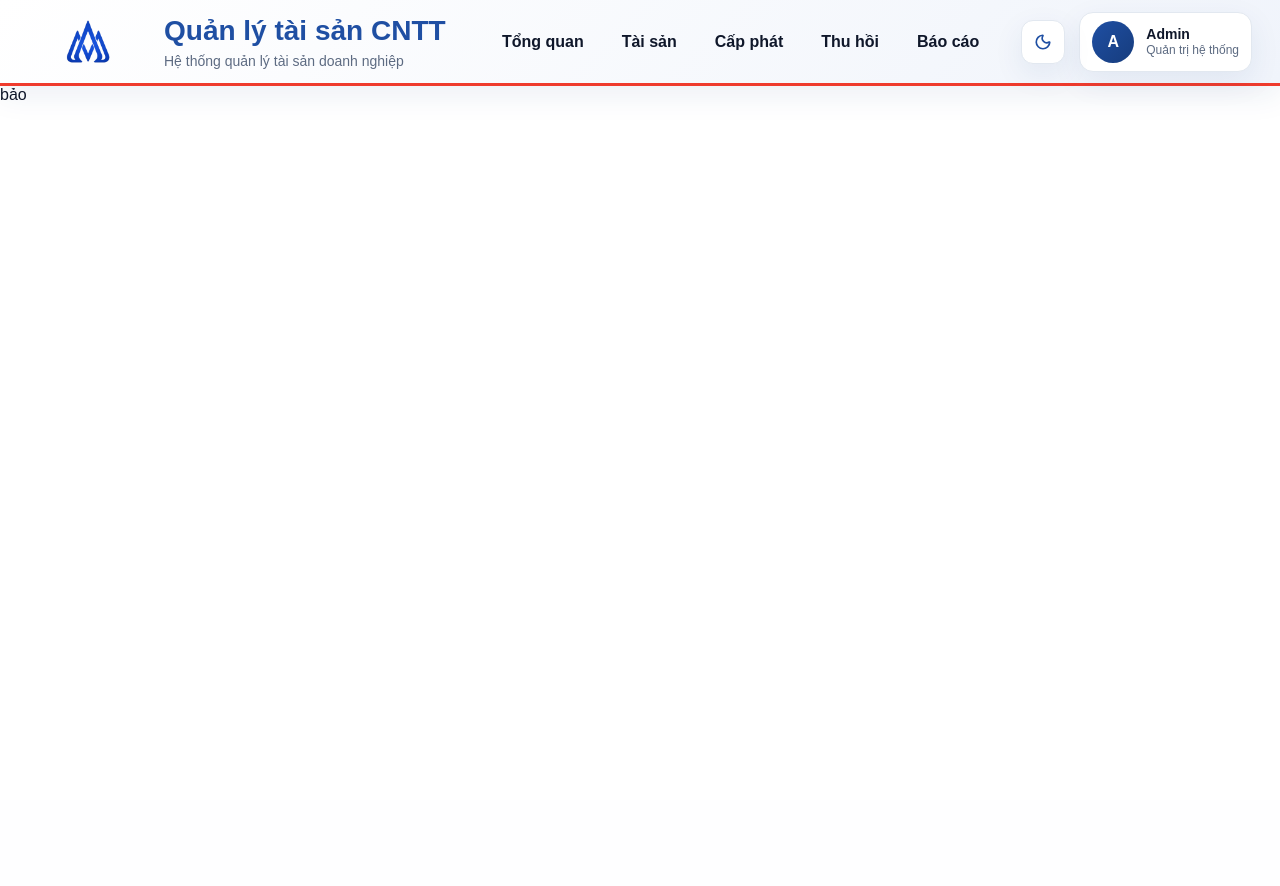
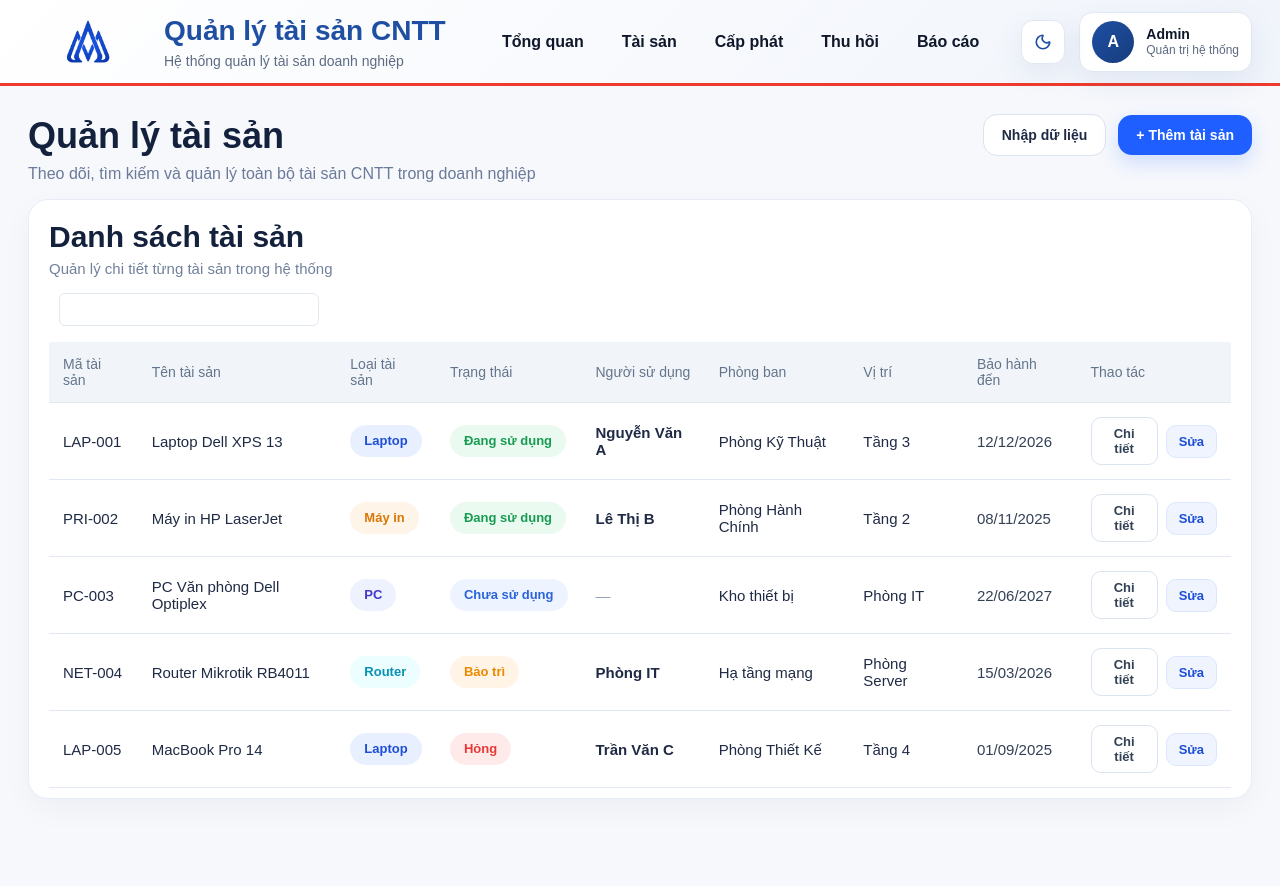
Before and after one commit to Minh-boop2/AssetOne, a Flask app: template templates/assets/assets.html in a window 1280 px wide. Before the commit the page ends 100 px from the top, so only its background shows below. Run offline with Flask 3, Linux system fonts and the light colour scheme; the template is opened without the code that fills it, so the values that code supplies are empty.

Commit message:
asset v1

```diff
--- a/static/css/assets/assets.css
+++ b/static/css/assets/assets.css
@@ -0,0 +1,267 @@
+/* ===== Page ===== */
+.assets-page {
+  padding: 28px;
+  background: #f6f8fc;
+  min-height: 100vh;
+}
+
+.assets-page__header {
+  display: flex;
+  align-items: flex-start;
+  justify-content: space-between;
+  gap: 20px;
+  margin-bottom: 16px;
+}
+
+.assets-page__title {
+  margin: 0 0 8px;
+  font-size: 36px;
+  font-weight: 800;
+  color: #14213d;
+  line-height: 1.2;
+}
+
+.assets-page__subtitle {
+  margin: 0;
+  font-size: 16px;
+  color: #6b7a99;
+}
+
+.assets-page__actions {
+  display: flex;
+  align-items: center;
+  gap: 12px;
+  flex-wrap: wrap;
+}
+
+/* ===== Button ===== */
+.btn {
+  border: none;
+  outline: none;
+  border-radius: 14px;
+  padding: 12px 18px;
+  font-size: 14px;
+  font-weight: 700;
+  cursor: pointer;
+  transition: all 0.2s ease;
+}
+
+.btn-primary {
+  background: #1f5eff;
+  color: #fff;
+  box-shadow: 0 8px 20px rgba(31, 94, 255, 0.18);
+}
+
+.btn-primary:hover {
+  transform: translateY(-1px);
+  background: #184ee0;
+}
+
+.btn-outline {
+  background: #fff;
+  color: #1f2a44;
+  border: 1px solid #dbe3f0;
+}
+
+.btn-outline:hover {
+  background: #f8fbff;
+}
+
+/* ===== Section ===== */
+.assets-table-section {
+  background: #fff;
+  border: 1px solid #e7edf6;
+  border-radius: 20px;
+  padding: 20px 20px 10px;
+  box-shadow: 0 10px 30px rgba(15, 23, 42, 0.04);
+}
+
+.section-heading {
+  display: flex;
+  align-items: center;
+  justify-content: space-between;
+  margin-bottom: 16px;
+}
+
+.section-heading h2 {
+  margin: 0 0 6px;
+  font-size: 30px;
+  font-weight: 800;
+  color: #14213d;
+}
+
+.section-heading p {
+  margin: 0;
+  color: #71809b;
+  font-size: 15px;
+}
+
+/* ===== Badge ===== */
+.badge {
+  display: inline-flex;
+  align-items: center;
+  justify-content: center;
+  padding: 8px 14px;
+  border-radius: 999px;
+  font-size: 13px;
+  font-weight: 700;
+  white-space: nowrap;
+}
+
+.badge-type {
+  background: #f3f6fb;
+  color: #42526b;
+}
+
+.badge-laptop {
+  background: #e8f0ff;
+  color: #1d4ed8;
+}
+
+.badge-pc {
+  background: #eef2ff;
+  color: #4338ca;
+}
+
+.badge-printer {
+  background: #fff4e8;
+  color: #d97706;
+}
+
+.badge-router {
+  background: #ecfeff;
+  color: #0891b2;
+}
+
+.badge-using {
+  background: #eafaf1;
+  color: #179c52;
+}
+
+.badge-available {
+  background: #edf4ff;
+  color: #2b63d9;
+}
+
+.badge-maintenance {
+  background: #fff4e5;
+  color: #ea8a00;
+}
+
+.badge-broken {
+  background: #ffeaea;
+  color: #e53935;
+}
+
+.badge-inactive {
+  background: #f2f4f7;
+  color: #6b7280;
+}
+
+/* ===== Table detail ===== */
+.asset-user {
+  font-weight: 600;
+  color: #1f2a44;
+}
+
+.asset-date {
+  color: #334155;
+  font-weight: 500;
+}
+
+.asset-empty {
+  color: #94a3b8;
+  font-style: italic;
+}
+
+/* ===== Action ===== */
+.table-actions {
+  display: flex;
+  align-items: center;
+  gap: 8px;
+}
+
+.action-btn {
+  border: 1px solid #dbe3f0;
+  background: #fff;
+  color: #334155;
+  padding: 8px 12px;
+  border-radius: 10px;
+  font-size: 13px;
+  font-weight: 700;
+  cursor: pointer;
+  transition: all 0.2s ease;
+}
+
+.action-btn:hover {
+  background: #f8fbff;
+  border-color: #c8d5ea;
+}
+
+.action-btn--primary {
+  background: #eff4ff;
+  color: #1d4ed8;
+  border-color: #dbe7ff;
+}
+
+.action-btn--primary:hover {
+  background: #e3edff;
+}
+
+/* ===== Optional table styling if component table supports default table ===== */
+table {
+  width: 100%;
+  border-collapse: collapse;
+}
+
+table thead th {
+  text-align: left;
+  padding: 16px 14px;
+  font-size: 14px;
+  font-weight: 700;
+  color: #6b7a99;
+  border-bottom: 1px solid #e8edf5;
+}
+
+table tbody td {
+  padding: 18px 14px;
+  font-size: 15px;
+  color: #1f2a44;
+  border-bottom: 1px solid #eef2f7;
+  vertical-align: middle;
+}
+
+table tbody tr:hover {
+  background: #fafcff;
+}
+
+/* ===== Responsive ===== */
+@media (max-width: 1200px) {
+  .assets-table-section {
+    padding: 16px;
+  }
+}
+
+@media (max-width: 768px) {
+  .assets-page {
+    padding: 18px;
+  }
+
+  .assets-page__header {
+    flex-direction: column;
+    align-items: stretch;
+  }
+
+  .assets-page__title {
+    font-size: 28px;
+  }
+
+  .assets-table-section {
+    padding: 18px;
+    overflow-x: auto;
+  }
+
+  .table-actions {
+    flex-wrap: wrap;
+  }
+}
--- a/templates/assets/assets_overview.html
+++ b/templates/assets/assets_overview.html
@@ -1 +1,146 @@
-bảo
+<link rel="stylesheet" href="{{ url_for('static', filename='css/assets.css') }}">
+
+<section class="assets-page">
+  <div class="assets-page__header">
+    <div>
+      <h1 class="assets-page__title">Quản lý tài sản</h1>
+      <p class="assets-page__subtitle">
+        Theo dõi, tìm kiếm và quản lý toàn bộ tài sản CNTT trong doanh nghiệp
+      </p>
+    </div>
+
+    <div class="assets-page__actions">
+      <button class="btn btn-outline">Nhập dữ liệu</button>
+      <button class="btn btn-primary">+ Thêm tài sản</button>
+    </div>
+  </div>
+
+  <div class="assets-table-section">
+    <div class="section-heading">
+      <div>
+        <h2>Danh sách tài sản</h2>
+        <p>Quản lý chi tiết từng tài sản trong hệ thống</p>
+      </div>
+    </div>
+
+    {% include 'components/table_toolbar.html' with context %}
+
+    {% macro render_asset_type(row) %}
+      {% if row.type == 'laptop' %}
+        <span class="badge badge-type badge-laptop">Laptop</span>
+      {% elif row.type == 'pc' %}
+        <span class="badge badge-type badge-pc">PC</span>
+      {% elif row.type == 'printer' %}
+        <span class="badge badge-type badge-printer">Máy in</span>
+      {% elif row.type == 'router' %}
+        <span class="badge badge-type badge-router">Router</span>
+      {% else %}
+        <span class="badge badge-type">Khác</span>
+      {% endif %}
+    {% endmacro %}
+
+    {% macro render_status(row) %}
+      {% if row.status == 'using' %}
+        <span class="badge badge-using">Đang sử dụng</span>
+      {% elif row.status == 'available' %}
+        <span class="badge badge-available">Chưa sử dụng</span>
+      {% elif row.status == 'maintenance' %}
+        <span class="badge badge-maintenance">Bảo trì</span>
+      {% elif row.status == 'broken' %}
+        <span class="badge badge-broken">Hỏng</span>
+      {% else %}
+        <span class="badge badge-inactive">Không xác định</span>
+      {% endif %}
+    {% endmacro %}
+
+    {% macro render_user(row) %}
+      {% if row.user %}
+        <span class="asset-user">{{ row.user }}</span>
+      {% else %}
+        <span class="asset-empty">—</span>
+      {% endif %}
+    {% endmacro %}
+
+    {% macro render_warranty(row) %}
+      {% if row.warranty %}
+        <span class="asset-date">{{ row.warranty }}</span>
+      {% else %}
+        <span class="asset-empty">—</span>
+      {% endif %}
+    {% endmacro %}
+
+    {% macro render_action(row) %}
+      <div class="table-actions">
+        <button class="action-btn">Chi tiết</button>
+        <button class="action-btn action-btn--primary">Sửa</button>
+      </div>
+    {% endmacro %}
+
+    {% set columns = [
+      {"key": "asset_code", "label": "Mã tài sản"},
+      {"key": "asset_name", "label": "Tên tài sản"},
+      {"key": "type", "label": "Loại tài sản", "render": render_asset_type},
+      {"key": "status", "label": "Trạng thái", "render": render_status},
+      {"key": "user", "label": "Người sử dụng", "render": render_user},
+      {"key": "department", "label": "Phòng ban"},
+      {"key": "location", "label": "Vị trí"},
+      {"key": "warranty", "label": "Bảo hành đến", "render": render_warranty},
+      {"key": "action", "label": "Thao tác", "render": render_action}
+    ] %}
+
+    {% set data = [
+      {
+        "asset_code": "LAP-001",
+        "asset_name": "Laptop Dell XPS 13",
+        "type": "laptop",
+        "status": "using",
+        "user": "Nguyễn Văn A",
+        "department": "Phòng Kỹ Thuật",
+        "location": "Tầng 3",
+        "warranty": "12/12/2026"
+      },
+      {
+        "asset_code": "PRI-002",
+        "asset_name": "Máy in HP LaserJet",
+        "type": "printer",
+        "status": "using",
+        "user": "Lê Thị B",
+        "department": "Phòng Hành Chính",
+        "location": "Tầng 2",
+        "warranty": "08/11/2025"
+      },
+      {
+        "asset_code": "PC-003",
+        "asset_name": "PC Văn phòng Dell Optiplex",
+        "type": "pc",
+        "status": "available",
+        "user": "",
+        "department": "Kho thiết bị",
+        "location": "Phòng IT",
+        "warranty": "22/06/2027"
+      },
+      {
+        "asset_code": "NET-004",
+        "asset_name": "Router Mikrotik RB4011",
+        "type": "router",
+        "status": "maintenance",
+        "user": "Phòng IT",
+        "department": "Hạ tầng mạng",
+        "location": "Phòng Server",
+        "warranty": "15/03/2026"
+      },
+      {
+        "asset_code": "LAP-005",
+        "asset_name": "MacBook Pro 14",
+        "type": "laptop",
+        "status": "broken",
+        "user": "Trần Văn C",
+        "department": "Phòng Thiết Kế",
+        "location": "Tầng 4",
+        "warranty": "01/09/2025"
+      }
+    ] %}
+
+    {% include 'components/table.html' %}
+  </div>
+</section>
```
